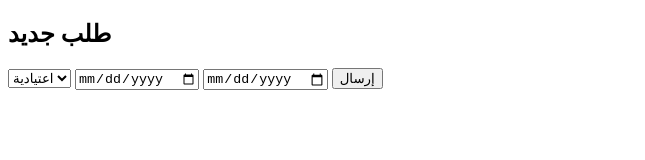
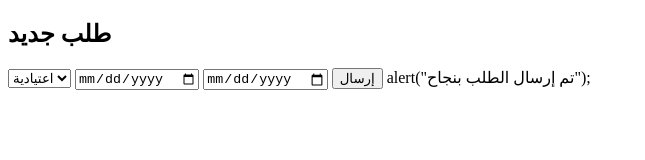
Before and after one commit to halaidarous25-droid/hr-system, a plain HTML site: page requests.html in a window 1280 px wide. Shown: the whole page, without its empty margins (0-645 px from the left). Drawn offline with nearby package versions, Linux system fonts and the light colour scheme.

Commit message:
Update requests.html

```diff
--- a/requests.html
+++ b/requests.html
@@ -19,7 +19,7 @@
 <input type="date" id="end">
 
 <button onclick="createRequest()">إرسال</button>
-
+alert("تم إرسال الطلب بنجاح");
 <script src="https://cdn.jsdelivr.net/npm/@supabase/supabase-js"></script>
 <script src="supabase.js"></script>
 <script src="app.js"></script>
```
